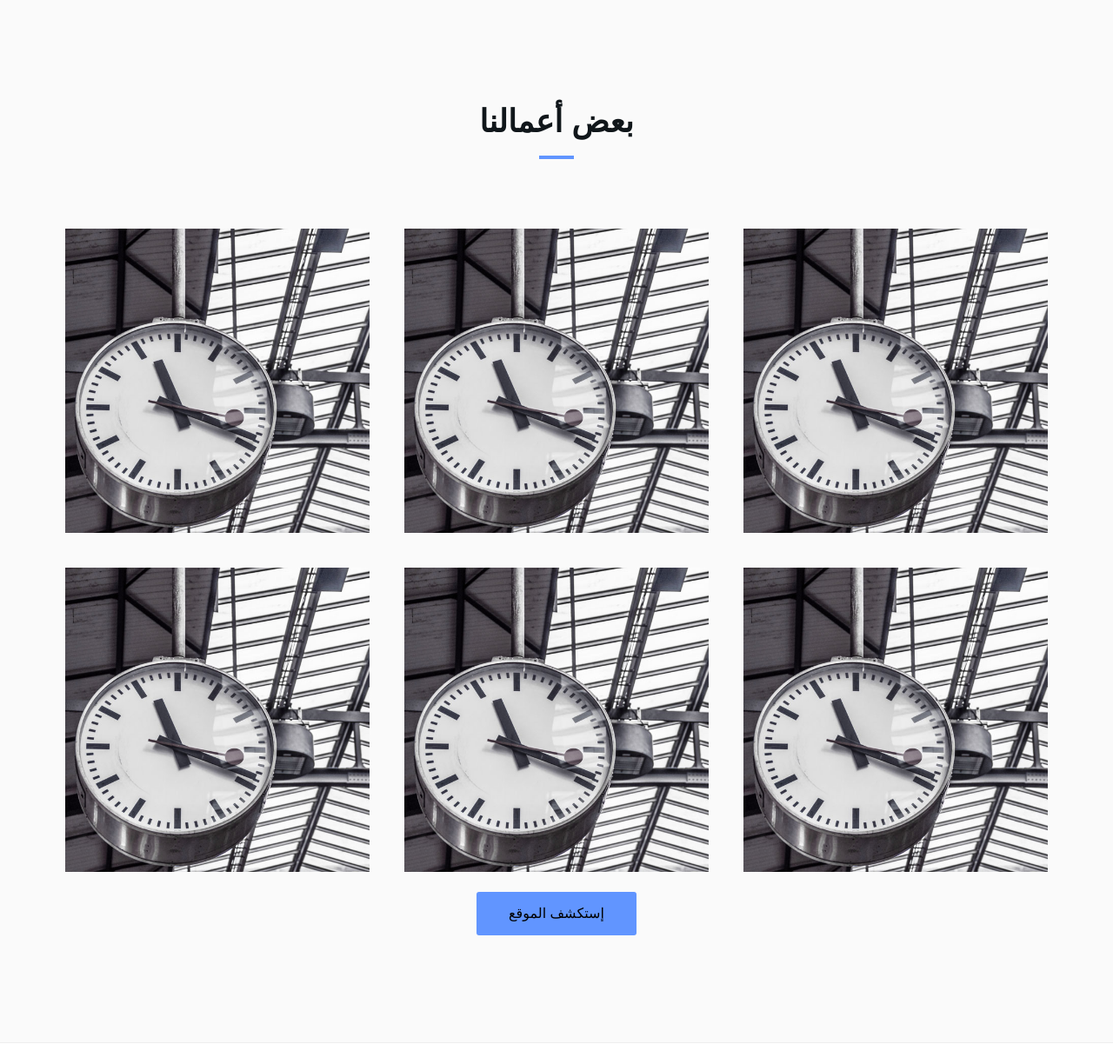
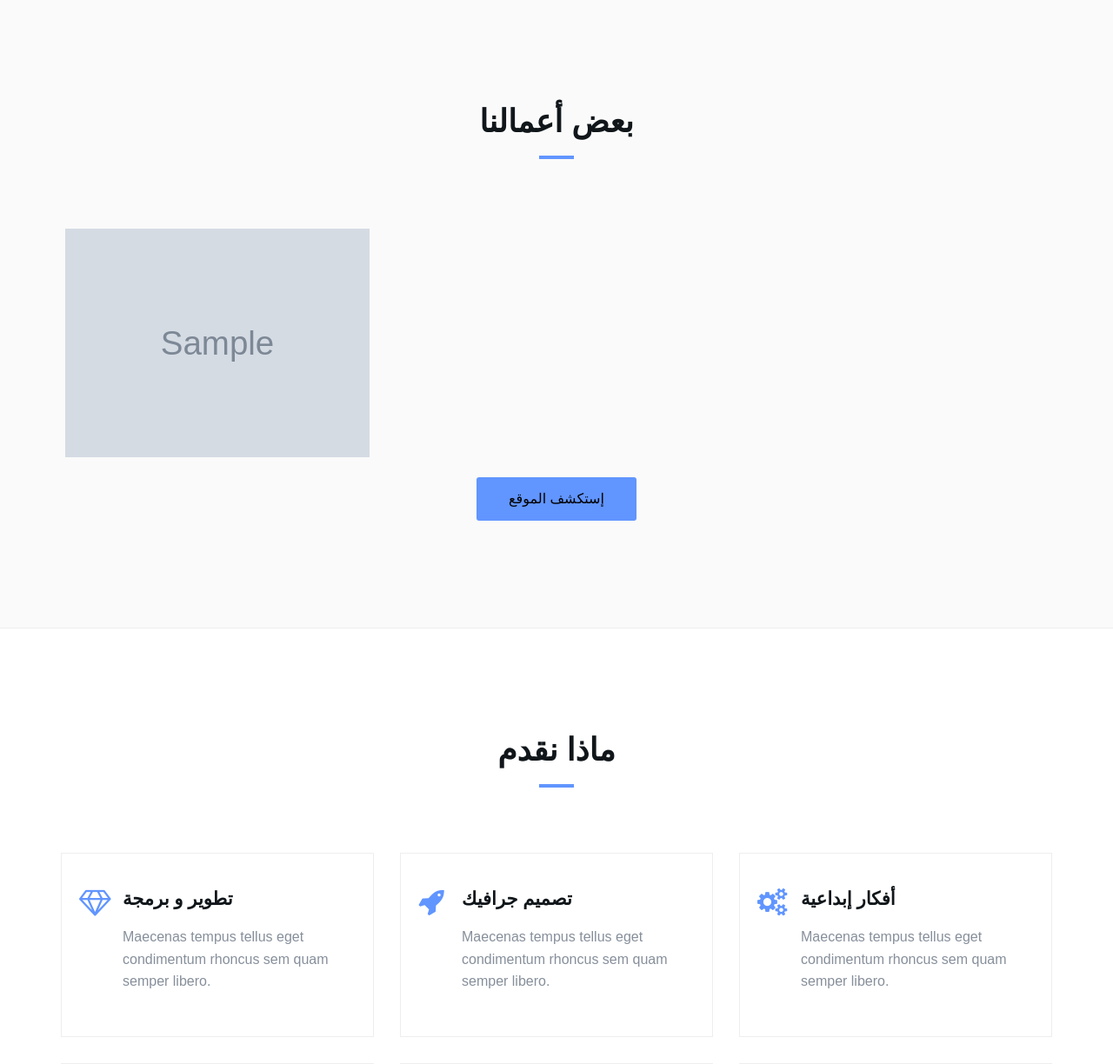
Before and after one commit to smart-programmer/CamMdia, a Python web app: template WEBSITE/templates/index.html in a window 1280 px wide. Shown: the part 1437-2661 px from the top of the page at 87% size. Run offline with Jinja, Linux system fonts and the light colour scheme; the template is opened without the code that fills it: most values are stand-ins (such as "Sample title", 1, 10 or a date in 2020); grey boxes marked "Sample" are stand-in pictures; form fields are guessed from the names that the template uses; some libraries are stand-ins or nearby versions.

Commit message:
images and categories done

```diff
--- a/WEBSITE/__init__.py
+++ b/WEBSITE/__init__.py
@@ -1,4 +1,4 @@
-from flask import Flask
+from flask import Flask, url_for
 from flask_sqlalchemy import SQLAlchemy
 from flask_bcrypt import Bcrypt
 from flask_login import LoginManager
@@ -32,4 +32,6 @@ app.config['MAIL_PASSWORD'] = MAIL_PASSWORD
 app.config['MAIL_USE_TLS'] = MAIL_USE_TLS
 app.config['MAIL_USE_SSL'] = MAIL_USE_SSL
 mail = Mail(app)
+
+
 from WEBSITE import routes
--- a/WEBSITE/models.py
+++ b/WEBSITE/models.py
@@ -13,7 +13,7 @@ class Message(db.Model):
 
 class Post(db.Model):
     id = db.Column(db.Integer, primary_key=True)
-    image_string = db.Column(db.String(100), unique=True, nullable=True, default="default.jpg")
+    image_string = db.Column(db.String(100), unique=True, nullable=False)
     category = db.Column(db.String(20), nullable=False)
     post_title = db.Column(db.String(255), nullable=False)
     post_description = db.Column(db.String(600), nullable=True)
@@ -26,4 +26,8 @@ class Post(db.Model):
 
 
 
+
+
+
+
 #class User
--- a/WEBSITE/templates/index.html
+++ b/WEBSITE/templates/index.html
@@ -138,96 +138,23 @@
                 <h2 class="title">بعض أعمالنا</h2>
             </div>
             <!-- /Section header -->
-
+    {% for image in images %}
             <!-- Work -->
             <div class="col-md-4 col-xs-6 work">
-                <img class="img-responsive" src="{{ url_for('static', filename='img/work1.jpg') }}" alt="">
+                <img class="img-responsive" src="{{ path }}/{{ image.image_string }}" alt="">
                 <div class="overlay"></div>
                 <div class="work-content">
                     <span>Category</span>
                     <h3>Lorem ipsum dolor</h3>
                     <div class="work-link">
                         <a href="#"><i class="fa fa-external-link"></i></a>
-                        <a class="lightbox" href="{{ url_for('static', filename='img/work1.jpg') }}"><i class="fa fa-search"></i></a>
+                        <a class="lightbox" href="{{ path }}/{{ image.image_string }}"><i class="fa fa-search"></i></a>
                     </div>
                 </div>
             </div>
             <!-- /Work -->
+    {% endfor %}
 
-            <!-- Work -->
-            <div class="col-md-4 col-xs-6 work">
-                <img class="img-responsive" src="{{ url_for('static', filename='img/work1.jpg') }}" alt="">
-                <div class="overlay"></div>
-                <div class="work-content">
-                    <span>Category</span>
-                    <h3>Lorem ipsum dolor</h3>
-                    <div class="work-link">
-                        <a href="#"><i class="fa fa-external-link"></i></a>
-                        <a class="lightbox" href="{{ url_for('static', filename='img/work1.jpg') }}"><i class="fa fa-search"></i></a>
-                    </div>
-                </div>
-            </div>
-            <!-- /Work -->
-
-            <!-- Work -->
-            <div class="col-md-4 col-xs-6 work">
-                <img class="img-responsive" src="{{ url_for('static', filename='img/work1.jpg') }}" alt="">
-                <div class="overlay"></div>
-                <div class="work-content">
-                    <span>Category</span>
-                    <h3>Lorem ipsum dolor</h3>
-                    <div class="work-link">
-                        <a href="#"><i class="fa fa-external-link"></i></a>
-                        <a class="lightbox" href="{{ url_for('static', filename='img/work1.jpg') }}"><i class="fa fa-search"></i></a>
-                    </div>
-                </div>
-            </div>
-            <!-- /Work -->
-
-            <!-- Work -->
-            <div class="col-md-4 col-xs-6 work">
-                <img class="img-responsive" src="{{ url_for('static', filename='img/work1.jpg') }}" alt="">
-                <div class="overlay"></div>
-                <div class="work-content">
-                    <span>Category</span>
-                    <h3>Lorem ipsum dolor</h3>
-                    <div class="work-link">
-                        <a href="#"><i class="fa fa-external-link"></i></a>
-                        <a class="lightbox" href="{{ url_for('static', filename='img/work1.jpg') }}"><i class="fa fa-search"></i></a>
-                    </div>
-                </div>
-            </div>
-            <!-- /Work -->
-
-            <!-- Work -->
-            <div class="col-md-4 col-xs-6 work">
-                <img class="img-responsive" src="{{ url_for('static', filename='img/work1.jpg') }}" alt="">
-                <div class="overlay"></div>
-                <div class="work-content">
-                    <span>Category</span>
-                    <h3>Lorem ipsum dolor</h3>
-                    <div class="work-link">
-                        <a href="#"><i class="fa fa-external-link"></i></a>
-                        <a class="lightbox" href="{{ url_for('static', filename='img/work1.jpg') }}"><i class="fa fa-search"></i></a>
-                    </div>
-                </div>
-            </div>
-            <!-- /Work -->
-
-            <!-- Work -->
-            <div class="col-md-4 col-xs-6 work">
-                <img class="img-responsive" src="{{ url_for('static', filename='img/work1.jpg') }}" alt="">
-                <div class="overlay"></div>
-                <div class="work-content">
-                    <span>Category</span>
-                    <h3>Lorem ipsum dolor</h3>
-                    <div class="work-link">
-                        <a href="#"><i class="fa fa-external-link"></i></a>
-                        <a class="lightbox" href="{{ url_for('static', filename='img/work1.jpg') }}"><i class="fa fa-search"></i></a>
-                    </div>
-                </div>
-            </div>
-            <!-- /Work -->
 
         </div>
         <!-- /Row -->
```
Also changed, not shown: WEBSITE/routes.py (+17 -4 lines), WEBSITE/templates/all_images.html (+20 -20 lines), WEBSITE/templates/image_gallery.html (+6 -6 lines), WEBSITE/sqlite.db, WEBSITE/static/posts/images/7473233cc39b3f878778c089b686b88614f36dd8.png (added).
